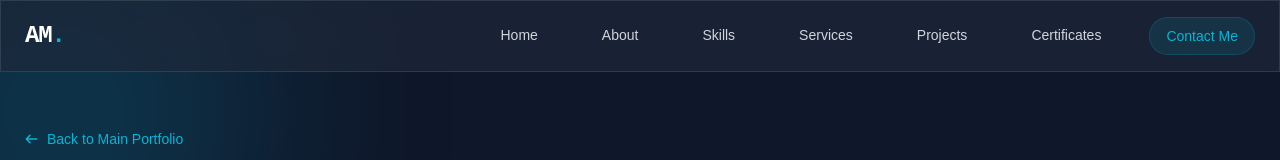
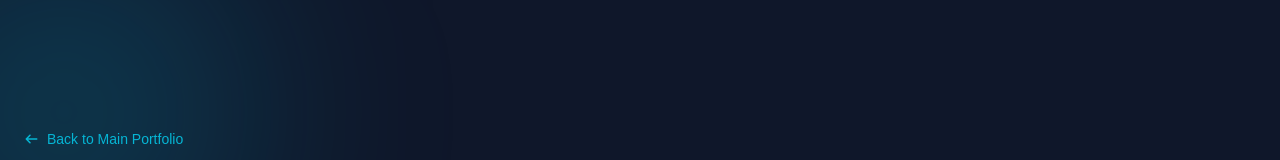
Before and after one commit to akilama471/akila-portfolio, a Next.js app: page /certificates in a window 1280 px wide. Shown: the top 160 px of the page. Built offline with nearby package versions, Linux system fonts and the light colour scheme.

Commit message:
feat: implement interactive certificate archive page with filtering, search, and view modes

```diff
--- a/app/certificates/page.tsx
+++ b/app/certificates/page.tsx
@@ -7,7 +7,6 @@ import { icons } from "@/data/icons";
 import { certificates, certificateCategories, Certificate, CredentialCategory } from "@/data/certificates";
 import CertificateCard from "@/components/widget/CertificateCard";
 import CertificateModal from "@/components/widget/CertificateModal";
-import Navbar from "@/components/Navbar";
 
 export default function CertificatesArchivePage() {
     const [selectedCategory, setSelectedCategory] = useState<CredentialCategory>("all");
@@ -43,7 +42,6 @@ export default function CertificatesArchivePage() {
 
     return (
         <>
-            <Navbar />
             <main className="min-h-screen bg-dark-900 text-gray-300 pt-28 pb-16 md:pt-32 md:pb-20">
                 <div className="container mx-auto px-4 sm:px-6 max-w-7xl">
                     {/* Top Navigation */}
@@ -102,21 +100,19 @@ export default function CertificatesArchivePage() {
                             <div className="flex items-center rounded-xl bg-dark-800 border border-gray-700 p-1">
                                 <button
                                     onClick={() => setViewMode("grid")}
-                                    className={`px-3 py-1.5 rounded-lg text-xs font-medium transition-all ${
-                                        viewMode === "grid"
+                                    className={`px-3 py-1.5 rounded-lg text-xs font-medium transition-all ${viewMode === "grid"
                                             ? "bg-primary text-dark-900 font-bold"
                                             : "text-gray-400 hover:text-white"
-                                    }`}
+                                        }`}
                                 >
                                     Card Grid
                                 </button>
                                 <button
                                     onClick={() => setViewMode("table")}
-                                    className={`px-3 py-1.5 rounded-lg text-xs font-medium transition-all ${
-                                        viewMode === "table"
+                                    className={`px-3 py-1.5 rounded-lg text-xs font-medium transition-all ${viewMode === "table"
                                             ? "bg-primary text-dark-900 font-bold"
                                             : "text-gray-400 hover:text-white"
-                                    }`}
+                                        }`}
                                 >
                                     Table List
                                 </button>
@@ -134,17 +130,15 @@ export default function CertificatesArchivePage() {
                                 <button
                                     key={cat.id}
                                     onClick={() => setSelectedCategory(cat.id as CredentialCategory)}
-                                    className={`px-3.5 py-1.5 rounded-xl text-xs font-medium whitespace-nowrap transition-all flex items-center gap-2 border ${
-                                        isActive
+                                    className={`px-3.5 py-1.5 rounded-xl text-xs font-medium whitespace-nowrap transition-all flex items-center gap-2 border ${isActive
                                             ? "bg-primary text-dark-900 border-primary shadow-md shadow-primary/20 font-semibold"
                                             : "bg-dark-800/80 text-gray-300 border-gray-700/80 hover:border-gray-600 hover:text-white"
-                                    }`}
+                                        }`}
                                 >
                                     <span>{cat.label}</span>
                                     <span
-                                        className={`text-[10px] px-1.5 py-0.2 rounded-full font-mono ${
-                                            isActive ? "bg-dark-900/30 text-dark-900" : "bg-dark-900 text-gray-400"
-                                        }`}
+                                        className={`text-[10px] px-1.5 py-0.2 rounded-full font-mono ${isActive ? "bg-dark-900/30 text-dark-900" : "bg-dark-900 text-gray-400"
+                                            }`}
                                     >
                                         {count}
                                     </span>
```
